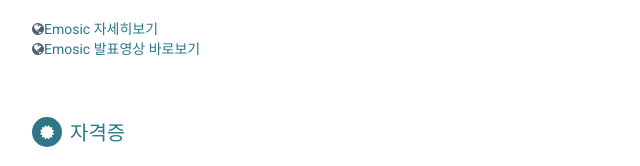
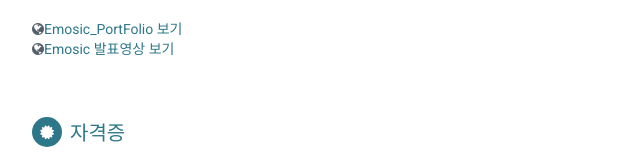
Before and after one commit to rldjqv/resume, a plain HTML site: page index.html in a window 1280 px wide. Shown: the part 813-979 px from the top of the page, 188-828 px from the left. Drawn offline with Linux system fonts and the light colour scheme.

Commit message:
Signed-off-by: rldjqv <rldjqv@gmail.com>

```diff
--- a/index.html
+++ b/index.html
@@ -147,8 +147,8 @@
                     </span><br/><br/>
 
 
-                    <i class="fa fa-globe"></i><a href="http://www.slideshare.net/WonwooLee2/ss-50380367" target="_blank">Emosic 자세히보기</a><br/>
-                    <i class="fa fa-globe"></i><a href="https://www.youtube.com/watch?v=AsvgGcMze0Q" target="_blank">Emosic 발표영상 바로보기</a>
+                    <i class="fa fa-globe"></i><a href="http://www.slideshare.net/GiupKim/ss-69523708" target="_blank">Emosic_PortFolio 보기</a><br/>
+                    <i class="fa fa-globe"></i><a href="https://www.youtube.com/watch?v=AsvgGcMze0Q" target="_blank">Emosic 발표영상 보기</a>
 
                 </div><!--//item-->
 
```
